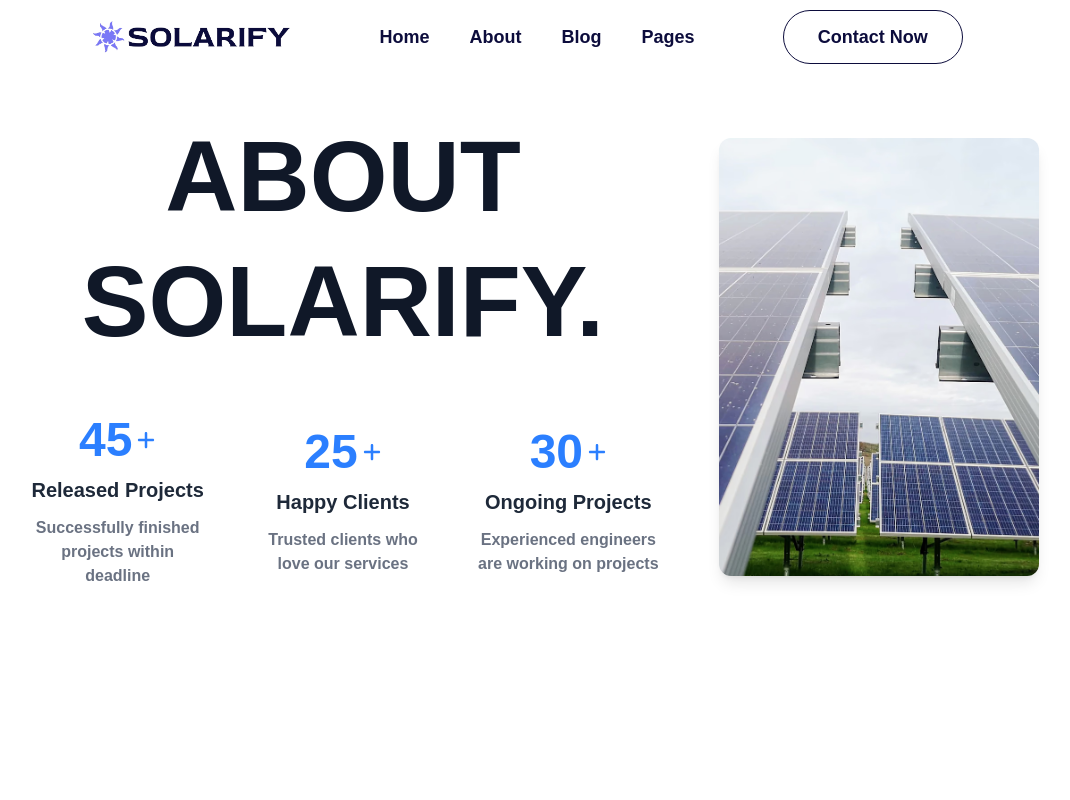
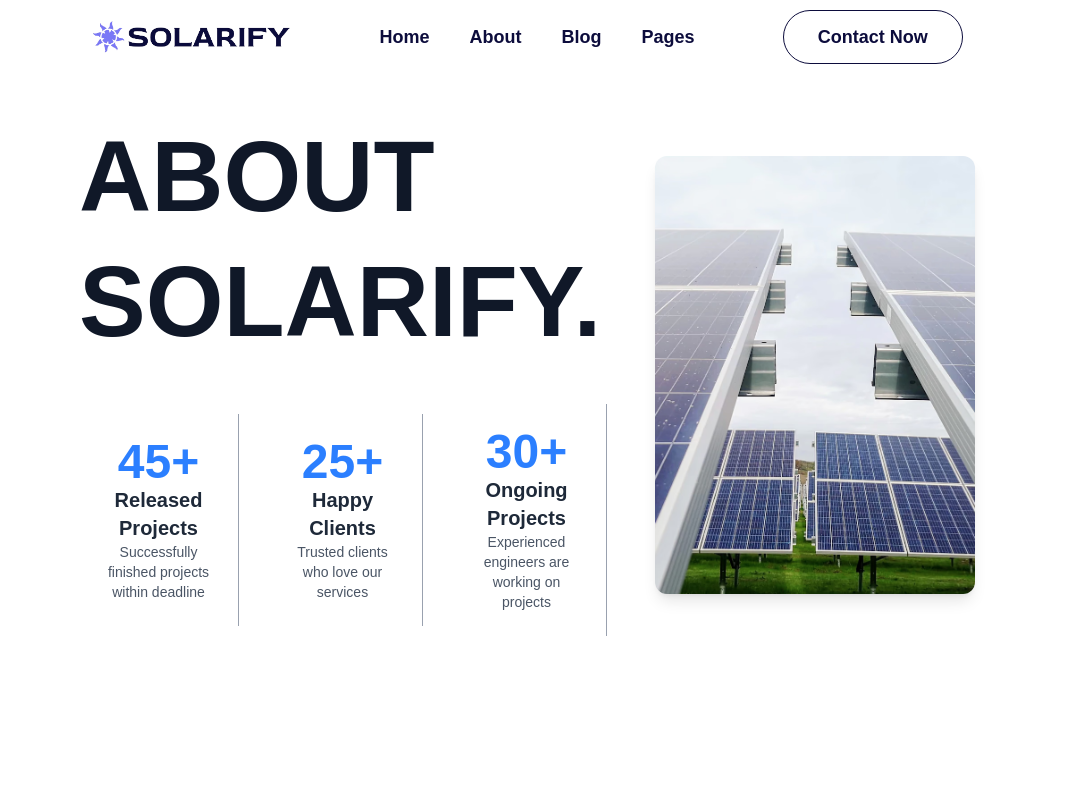
Before and after one commit to MuhammadSufian98/Solarify, a React (Vite) app in the folder solarify/: page /about in a window 1280 px wide. Shown: the top 800 px of the page, without its empty margins (113-1183 px from the left). Built offline with nearby package versions, Linux system fonts and the light colour scheme.

Commit message:
new change in about page

```diff
--- a/solarify/src/components/AboutComp/Hero.jsx
+++ b/solarify/src/components/AboutComp/Hero.jsx
@@ -1,58 +1,76 @@
-import React from 'react';
-import { FaPlus } from "react-icons/fa6";
+import React, { useState, useEffect } from 'react';
 
 const iconArray = [
   {
     id: 1,
-    icon: "45",
-    plus:<FaPlus className="text-xl font-semibold" />,
+    icon: 45,
     heading: "Released Projects",
     desc: "Successfully finished projects within deadline",
   },
   {
     id: 2,
-    icon: "25",
-    plus:<FaPlus className="text-xl font-semibold" />,
+    icon: 25,
     heading: "Happy Clients",
     desc: "Trusted clients who love our services",
   },
   {
     id: 3,
-    icon: "30",
-    plus:<FaPlus className="text-xl font-semibold" />,
+    icon: 30,
     heading: "Ongoing Projects",
     desc: "Experienced engineers are working on projects",
   },
 ];
 
+const Counter = ({ target }) => {
+  const [count, setCount] = useState(0);
+
+  useEffect(() => {
+    let start = 0;
+    const duration = 1000; // 1 second
+    const incrementTime = Math.floor(duration / target);
+
+    const counter = setInterval(() => {
+      start += 1;
+      setCount(start);
+      if (start === target) clearInterval(counter);
+    }, incrementTime);
+
+    return () => clearInterval(counter);
+  }, [target]);
+
+  return <span>{count}</span>;
+};
+
 const Hero = () => {
   return (
     <div className="w-full min-h-screen bg-white">
-      <div className="w-[80%] mx-auto flex flex-col lg:flex-row justify-between items-center py-10 gap-12">
+      <div className="w-[70%] mx-auto flex flex-col lg:flex-row justify-between items-center py-10 gap-12">
         {/* Left Section */}
         <div className="flex flex-col gap-10 max-w-3xl">
-          <h1 className="text-2xl font-bold md:text-[100px] text-center md:font-bold text-gray-900 leading-tight">
+          <h1 className="text-3xl text-center sm:text-left  sm:text-[100px]   font-bold text-gray-900 leading-tight">
             ABOUT <span className="">SOLARIFY.</span>
           </h1>
 
-          <div className="grid grid-cols-1 sm:grid-cols-2 lg:grid-cols-3 gap-5">
+          <div className="grid grid-cols-1 sm:grid-cols-2 lg:grid-cols-3 gap-6">
             {iconArray.map((item) => (
               <div
                 key={item.id}
-                className=" border-none lg:border-r lg:border-gray-400 flex flex-col gap-3 p-3 text-center "
+                className="   md:border-r md:border-gray-400  p-6 text-center"
               >
-                <div className="text-5xl flex gap-1 font-bold text-blue-500 mb-2">{item.icon}{item.plus}</div>
+                <div className="text-5xl font-bold text-blue-500 mb-2">
+                  <Counter target={item.icon} />+
+                </div>
                 <h2 className="text-xl font-semibold text-gray-800 mb-1">{item.heading}</h2>
-                <p className="text-gray-500 text-md font-semibold  ">{item.desc}</p>
+                <p className="text-gray-600 text-sm">{item.desc}</p>
               </div>
             ))}
           </div>
         </div>
 
         {/* Right Image */}
-        <div className="w-full sm:w-80  flex-shrink-0">
+        <div className="w-full sm:w-80 flex-shrink-0">
           <img
-            className="w-full h-auto hover:transform hover:scale-102 transition duration-200 cursor-text rounded-xl shadow-lg"
+            className="w-full hover:transform hover:scale-102 transition duration-200 cursor-text h-auto rounded-xl shadow-lg"
             src="/About/hero.avif"
             alt="About Solarify"
           />
```
